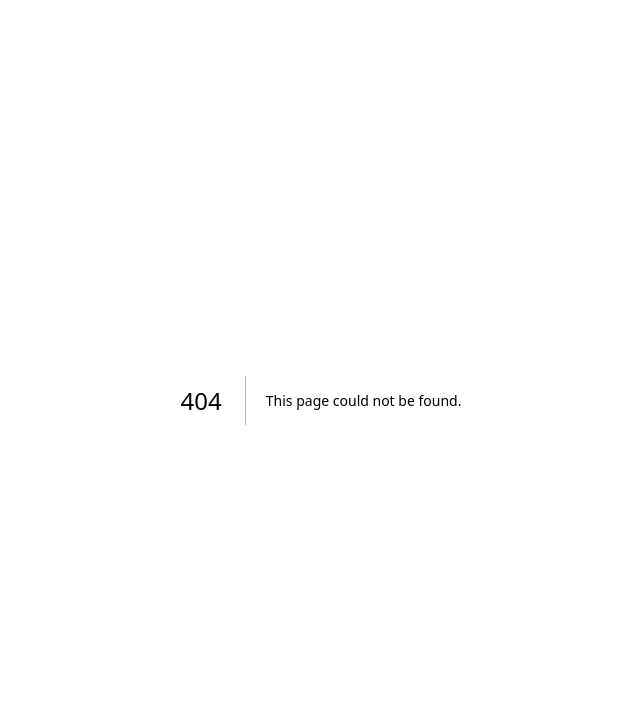
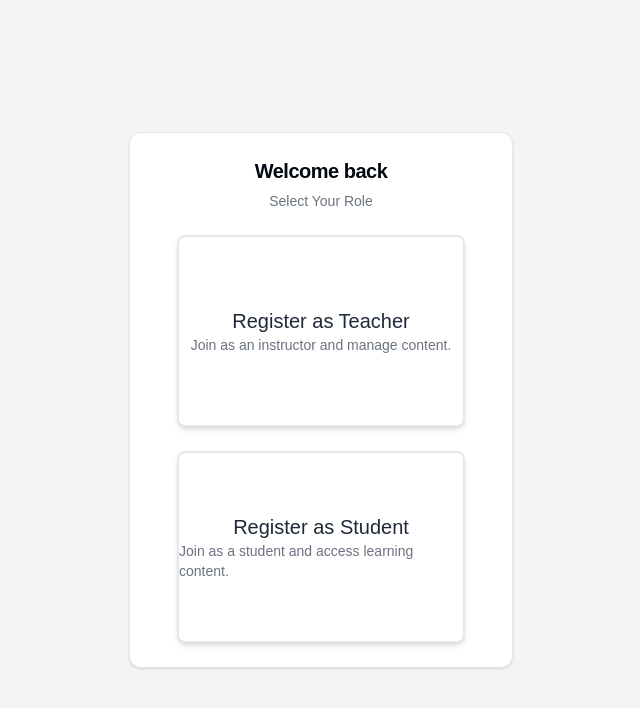
Before and after one commit to AlouiLouai/bun.js-express-server, a Next.js app in the folder client/: page /auth/select-user-role in a window 1280 px wide. Before the commit this address had no page. Shown: the top 708 px of the page, without its empty margins (319-959 px from the left). Built offline with nearby package versions, Linux system fonts and the light colour scheme.

Commit message:
adding logic: before register allow user to choose his role, and after that redirect to register keeping that role

```diff
--- /dev/null
+++ b/client/src/app/auth/select-user-role/page.tsx
@@ -0,0 +1,18 @@
+//import { GalleryVerticalEnd } from 'lucide-react';
+import { SelectUserRole } from '@/components/SelectUserRole';
+
+export default function SelectRolePage() {
+  return (
+    <div className="flex min-h-svh flex-col items-center justify-center gap-6 bg-muted p-6 md:p-10">
+      <div className="flex w-full max-w-sm flex-col gap-6">
+        {/* <a href="#" className="flex items-center gap-2 self-center font-medium">
+          <div className="flex h-6 w-6 items-center justify-center rounded-md bg-primary text-primary-foreground">
+            <GalleryVerticalEnd className="size-4" />
+          </div>
+          Acme Inc.
+        </a> */}
+        <SelectUserRole />
+      </div>
+    </div>
+  );
+}
--- /dev/null
+++ b/client/src/components/SelectUserRole.tsx
@@ -0,0 +1,61 @@
+'use client';
+import { cn } from '@/lib/utils';
+import {
+  Card,
+  CardContent,
+  CardDescription,
+  CardHeader,
+  CardTitle,
+} from '@/components/ui/card';
+import { useRouter } from 'next/navigation';
+
+export function SelectUserRole({
+  className,
+  ...props
+}: React.ComponentPropsWithoutRef<'div'>) {
+  const router = useRouter();
+
+  const handleRoleSelection = (role: 'teacher' | 'student') => {
+    router.push(`/auth/sign-up?role=${role}`);
+  };
+
+  return (
+    <div className={cn('flex flex-col gap-6', className)} {...props}>
+      <Card>
+        <CardHeader className="text-center">
+          <CardTitle className="text-xl">Welcome back</CardTitle>
+          <CardDescription>Select Your Role</CardDescription>
+        </CardHeader>
+        <CardContent>
+          <div className="flex flex-wrap items-center justify-center gap-6">
+            {/* Teacher Block */}
+            <div
+              onClick={() => handleRoleSelection('teacher')}
+              className="flex flex-col items-center justify-center w-72 h-48 bg-white border-2 border-gray-200 rounded-lg shadow-md cursor-pointer transition-transform hover:scale-105 hover:border-blue-500 hover:shadow-lg"
+            >
+              <h2 className="text-xl font-medium text-gray-800">
+                Register as Teacher
+              </h2>
+              <p className="text-sm text-gray-500">
+                Join as an instructor and manage content.
+              </p>
+            </div>
+
+            {/* Student Block */}
+            <div
+              onClick={() => handleRoleSelection('student')}
+              className="flex flex-col items-center justify-center w-72 h-48 bg-white border-2 border-gray-200 rounded-lg shadow-md cursor-pointer transition-transform hover:scale-105 hover:border-green-500 hover:shadow-lg"
+            >
+              <h2 className="text-xl font-medium text-gray-800">
+                Register as Student
+              </h2>
+              <p className="text-sm text-gray-500">
+                Join as a student and access learning content.
+              </p>
+            </div>
+          </div>
+        </CardContent>
+      </Card>
+    </div>
+  );
+}
--- a/client/src/components/forms/signup-form.tsx
+++ b/client/src/components/forms/signup-form.tsx
@@ -43,7 +43,7 @@
         title: 'Registration Successful',
         description: `Welcome, ${formData.firstname}! Your account has been created.`,
       });
-      router.push("/auth/sign-in")
+      router.push('/auth/sign-in');
     } catch (error: unknown) {
       const errorMessage =
         (error instanceof Error && error.message) ||
@@ -72,10 +72,22 @@
             <div className="grid gap-6">
               <div className="flex flex-col gap-4">
                 <Button variant="outline" className="w-full">
-                  {/* Apple button content */}
+                  <svg xmlns="http://www.w3.org/2000/svg" viewBox="0 0 24 24">
+                    <path
+                      d="M12.152 6.896c-.948 0-2.415-1.078-3.96-1.04-2.04.027-3.91 1.183-4.961 3.014-2.117 3.675-.546 9.103 1.519 12.09 1.013 1.454 2.208 3.09 3.792 3.039 1.52-.065 2.09-.987 3.935-.987 1.831 0 2.35.987 3.96.948 1.637-.026 2.676-1.48 3.676-2.948 1.156-1.688 1.636-3.325 1.662-3.415-.039-.013-3.182-1.221-3.22-4.857-.026-3.04 2.48-4.494 2.597-4.559-1.429-2.09-3.623-2.324-4.39-2.376-2-.156-3.675 1.09-4.61 1.09zM15.53 3.83c.843-1.012 1.4-2.427 1.245-3.83-1.207.052-2.662.805-3.532 1.818-.78.896-1.454 2.338-1.273 3.714 1.338.104 2.715-.688 3.559-1.701"
+                      fill="currentColor"
+                    />
+                  </svg>
+                  Register with Apple
                 </Button>
                 <Button variant="outline" className="w-full">
-                  {/* Google button content */}
+                  <svg xmlns="http://www.w3.org/2000/svg" viewBox="0 0 24 24">
+                    <path
+                      d="M12.48 10.92v3.28h7.84c-.24 1.84-.853 3.187-1.787 4.133-1.147 1.147-2.933 2.4-6.053 2.4-4.827 0-8.6-3.893-8.6-8.72s3.773-8.72 8.6-8.72c2.6 0 4.507 1.027 5.907 2.347l2.307-2.307C18.747 1.44 16.133 0 12.48 0 5.867 0 .307 5.387.307 12s5.56 12 12.173 12c3.573 0 6.267-1.173 8.373-3.36 2.16-2.16 2.84-5.213 2.84-7.667 0-.76-.053-1.467-.173-2.053H12.48z"
+                      fill="currentColor"
+                    />
+                  </svg>
+                  Register with Google
                 </Button>
               </div>
               <div className="relative text-center text-sm">
@@ -121,15 +133,7 @@
                   />
                 </div>
                 <div className="grid gap-2">
-                  <div className="flex items-center">
-                    <Label htmlFor="password">Password</Label>
-                    <a
-                      href="#"
-                      className="ml-auto text-sm underline-offset-4 hover:underline"
-                    >
-                      Forgot your password?
-                    </a>
-                  </div>
+                  <Label htmlFor="password">Password</Label>
                   <Input
                     id="password"
                     type="password"
```
Also changed, not shown: 1 other file (tests, documents, lock files or other folders).
